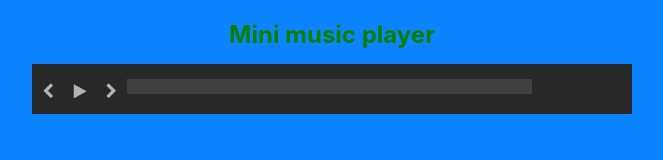
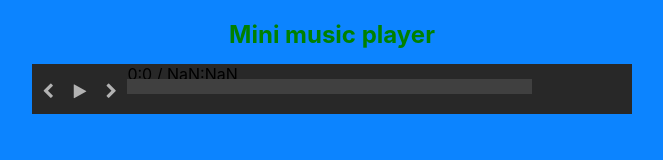
Before and after one commit to lawrencema415/react-music-player-practice, a React (Create React App) app: page / in a window 1280 px wide. Shown: the top 160 px of the page, without its empty margins (308-971 px from the left). Built offline with nearby package versions, Linux system fonts and the light colour scheme.

Commit message:
adding end song

```diff
--- a/src/MusicPlayer.js
+++ b/src/MusicPlayer.js
@@ -8,13 +8,14 @@ class MusicPlayer extends Component {
       songUrl:"https://spotify-clone.s3-us-west-1.amazonaws.com/Ozuna+-+Aura/14.+Unica.mp3",
       isPlaying:false,
       progress:0,
-      dragProgressBar:false
+      dragProgressBar:false,
+      loop:false
     }
     this.progressInChange =  false;
-    this.interval = setInterval(this.updateProgress,250);
+    this.interval = setInterval(this.update,1000);
   }
 
-  updateProgress = () => {
+  update = () => {
     let player = this.refs.player;
     if(this.refs.player) {
       if(!this.progressInChange) {
@@ -22,6 +23,9 @@ class MusicPlayer extends Component {
           progress: player.currentTime / player.duration
         });
       }
+    }
+    if(player.ended) {
+      console.log("done");
     }
   }
 
@@ -48,19 +52,20 @@ class MusicPlayer extends Component {
       let progress = ((e.clientX - offsetLeftConvert(this.refs.progress_bar)) / this.refs.progress_bar.clientWidth);
       console.log(progress);
       this.setState({progress:progress});
-      this.progressInChange = false
+      this.progressInChange = true
     }
   }
 
   render() {
-    let currenTime = 0;
+    let currentTime = 0;
     let totalTime = 0;
     if(this.refs.player) {
       let player = this.refs.player;
+      player.loop = this.state.loop;
       if(player.currentSrc !== this.state.songUrl) {
         player.src = this.state.songUrl;
       }
-      if(player.paused) {
+      if(player.paused && !player.ended) {
         if(this.state.isPlaying) {
           player.play();
         }
@@ -71,6 +76,9 @@ class MusicPlayer extends Component {
         this.progressInChange = false;
         player.currentTime = player.duration * this.state.progress;
       }
+
+      currentTime = player.currentTime;
+      totalTime = player.duration;
 
     }
 
@@ -86,13 +94,13 @@ class MusicPlayer extends Component {
           <a onClick={this.togglePlay}><i className={classnames(playerClassName)} aria-hidden="true"></i></a>
           <a href="#"><i className="fa fa-chevron-right" aria-hidden="true"></i></a>
         </div>
-        <div className="progress" onMouseDown={this.progressBarActivate} onClick={this.setTime} onMouseMove={this.setTime} onMouseLeave={() => this.setState({dragProgressBar:false})} onMouseUp={this.stopDrag}>
+        <div className="progress" onMouseDown={this.progressBarActivate} onMouseMove={this.setTime} onMouseLeave={() => this.setState({dragProgressBar:false})} onMouseUp={this.stopDrag}>
           <div ref="progress_bar" className="bar">
           <div style={{width: (this.state.progress * 100) + "%" }}></div>
           </div>
         </div>
-
-        <audio ref="player" autoPlay={this.state.isPlaying}>
+        <div className="timeStamp"> {convertTime(currentTime)} / {convertTime(totalTime)} </div>
+        <audio ref="player" autoplay={this.state.isPlaying}>
           <source src={this.state.songUrl}/>
         </audio>
 
@@ -100,6 +108,13 @@ class MusicPlayer extends Component {
     );
   }
 };
+
+function convertTime(time) {
+  let minutes = Math.floor(time % 3600 / 60);
+  let seconds = Math.floor(time % 3600 % 60);
+
+  return minutes + ":" + seconds;
+}
 
 function offsetLeftConvert(el) {
   let left = 0;
```
